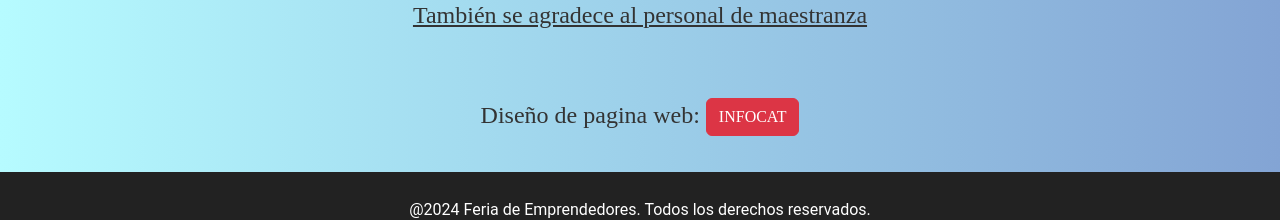
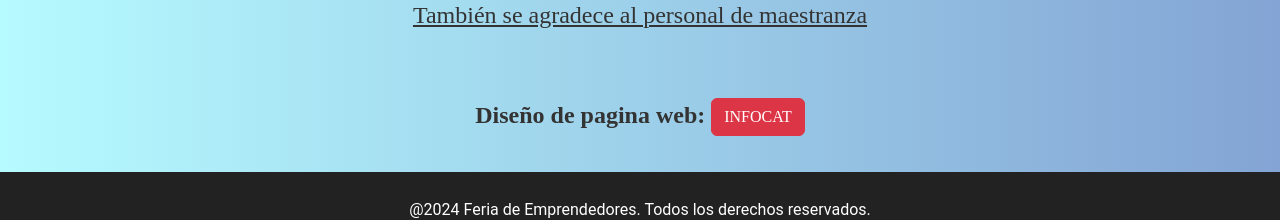
Before and after one commit to axel-sketch/FERIA-DE-EMPRENDEDORES-20024, a plain HTML site: page creditos.html in a window 1280 px wide. Shown: the part 1637-1857 px from the top of the page. Drawn offline with nearby package versions, Linux system fonts and the light colour scheme.

Commit message:
Update creditos.html

```diff
--- a/creditos.html
+++ b/creditos.html
@@ -95,7 +95,7 @@
 
 
             <p class="text-decoration-underline">También se agradece al personal de maestranza</p>
-        <p class="text-center">
+        <p class="fw-bold">
             Diseño de pagina web: <a href="https://www.instagram.com/info.cat.2024?utm_source=ig_web_button_share_sheet&igsh=ZDNlZDc0MzIxNw==" class="btn btn-danger" target="_blank">INFOCAT</a>
 
     </div>
```
